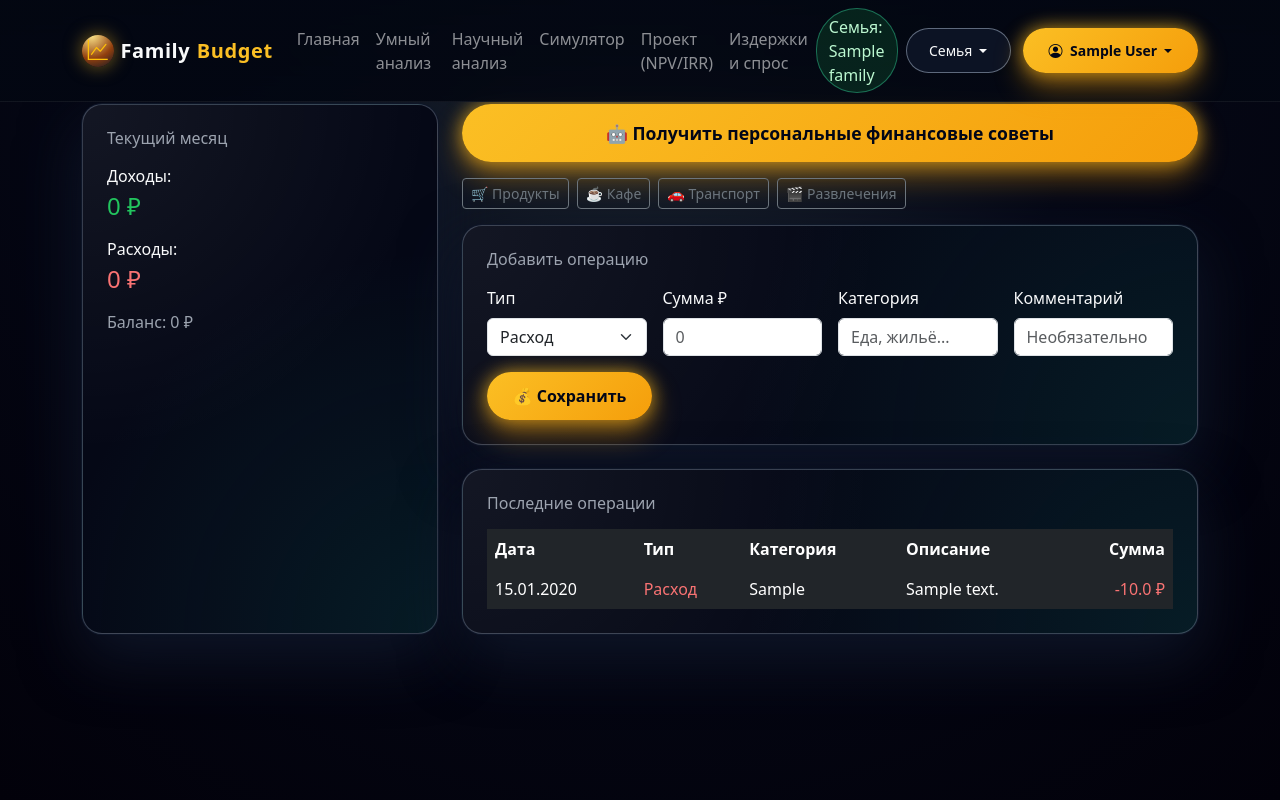
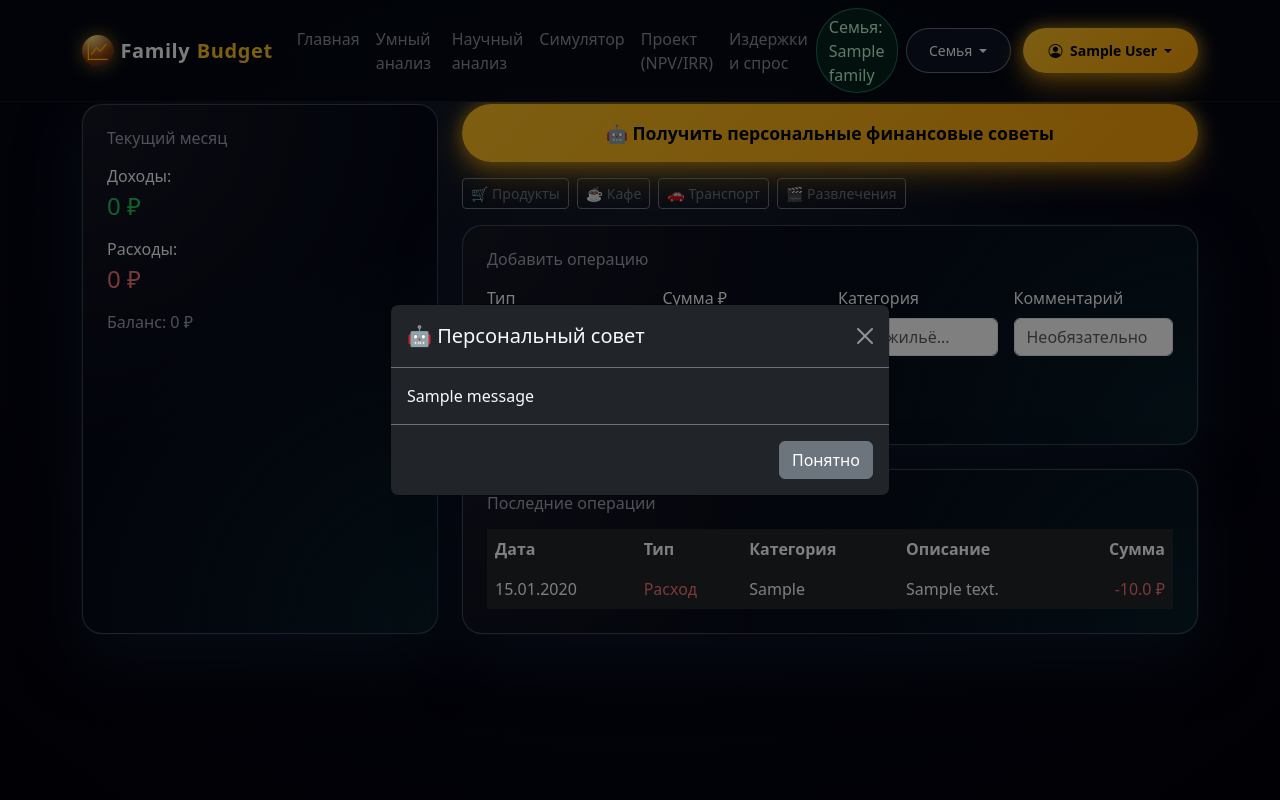
Before and after one commit to shensha231/family-budget, a Flask app: page /app/dashboard in a window 1280 px wide. Run offline with Flask 3, Linux system fonts and the light colour scheme; a user stored in the database is signed in; tables that the repository leaves empty hold one stand-in row (values such as "Sample post"); one stand-in notice (Sample message) is shown; parts of the project's set-up code (start-up, migrations or seed data) failed here and were passed over.

Commit message:
Major UI/UX improvements and AI features:

```diff
--- a/app/templates/dashboard.html
+++ b/app/templates/dashboard.html
@@ -138,6 +153,28 @@
   </div>
 </div>
 
+<!-- МОДАЛЬНОЕ ОКНО ДЛЯ AI-СОВЕТОВ -->
+{% if get_flashed_messages(category_filter=['info']) %}
+<div class="modal fade show" id="aiAdviceModal" tabindex="-1" style="display: block; background: rgba(0,0,0,0.5);">
+    <div class="modal-dialog modal-dialog-centered">
+        <div class="modal-content bg-dark text-light">
+            <div class="modal-header border-secondary">
+                <h5 class="modal-title">🤖 Персональный совет</h5>
+                <button type="button" class="btn-close btn-close-white" data-bs-dismiss="modal" onclick="this.closest('.modal').style.display='none'"></button>
+            </div>
+            <div class="modal-body">
+                {% for message in get_flashed_messages(category_filter=['info']) %}
+                    <p class="mb-0">{{ message }}</p>
+                {% endfor %}
+            </div>
+            <div class="modal-footer border-secondary">
+                <button type="button" class="btn btn-secondary" onclick="this.closest('.modal').style.display='none'">Понятно</button>
+            </div>
+        </div>
+    </div>
+</div>
+{% endif %}
+
 <script>
 // Данные с сервера
 const userMonthlyIncome = {{ total_income or 50000 }};
@@ -183,5 +220,12 @@ document.getElementById('amount-input').addEventListener('input', function() {
     document.getElementById('ai-tip').style.display = 'none';
   }
 });
+
+// Анимация при отправке формы
+document.getElementById('transaction-form').addEventListener('submit', function(e) {
+    const submitBtn = this.querySelector('button[type="submit"]');
+    submitBtn.disabled = true;
+    submitBtn.innerHTML = '⏳ Сохранение...';
+});
 </script>
 {% endblock %}
--- a/app/transaction_routes.py
+++ b/app/transaction_routes.py
@@ -1,10 +1,32 @@
-from flask import Blueprint, render_template, request, redirect, url_for
+from flask import Blueprint, render_template, request, redirect, url_for, flash
 from flask_login import login_required, current_user
 from sqlalchemy import func
 from .models import Transaction
 from . import db
+from datetime import datetime, timedelta
 
 transaction_bp = Blueprint("transactions", __name__, url_prefix="/app")
+
+
+def get_user_monthly_income(user_id):
+    """Получает средний месячный доход пользователя за последние 3 месяца"""
+    three_months_ago = datetime.utcnow() - timedelta(days=90)
+
+    if current_user.family_id:
+        q = Transaction.query.filter_by(family_id=current_user.family_id, type='income')
+    else:
+        q = Transaction.query.filter_by(user_id=user_id, type='income')
+
+    transactions = q.filter(Transaction.date >= three_months_ago).all()
+
+    if not transactions:
+        return 50000  # Значение по умолчанию
+
+    total_income = sum(t.amount for t in transactions)
+    months_set = set(t.date.strftime('%Y-%m') for t in transactions)
+    months_count = max(1, len(months_set))
+
+    return total_income / months_count
 
 
 @transaction_bp.route("/dashboard")
@@ -55,4 +77,21 @@ def add_transaction():
     )
     db.session.add(t)
     db.session.commit()
+
+    # Автоматический AI-анализ для крупных расходов
+    if t.type == 'expense' and t.amount > 5000:
+        from app.ai_service import analyze_transaction
+
+        # Получаем месячный доход пользователя для расчёта процента
+        user_monthly_income = get_user_monthly_income(current_user.id)
+
+        advice = analyze_transaction({
+            'amount': t.amount,
+            'category': t.category,
+            'user_monthly_income': user_monthly_income
+        })
+
+        if advice:
+            flash(f"💡 {advice}", "info")
+
     return redirect(url_for("transactions.dashboard"))
```
Also changed, not shown: other parts of app/templates/dashboard.html (+20 -5 lines).
